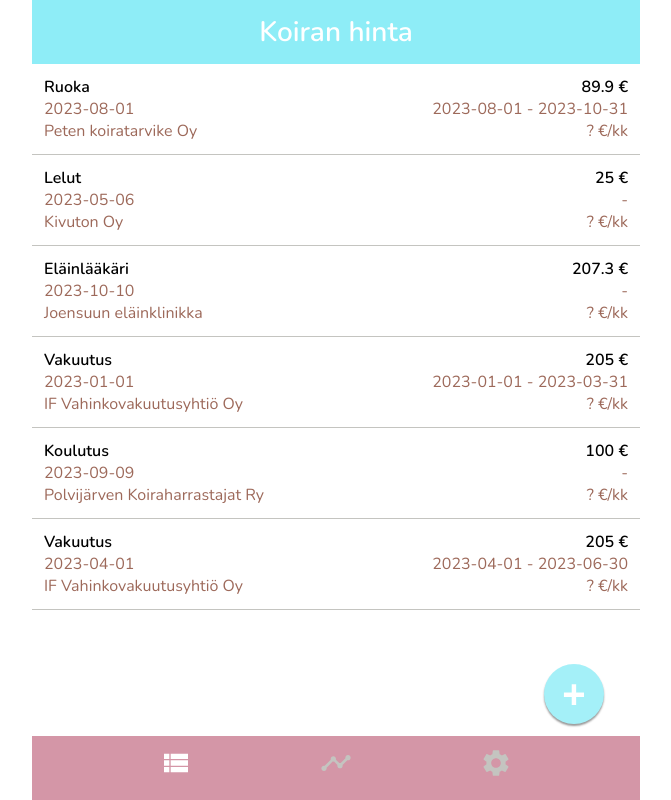
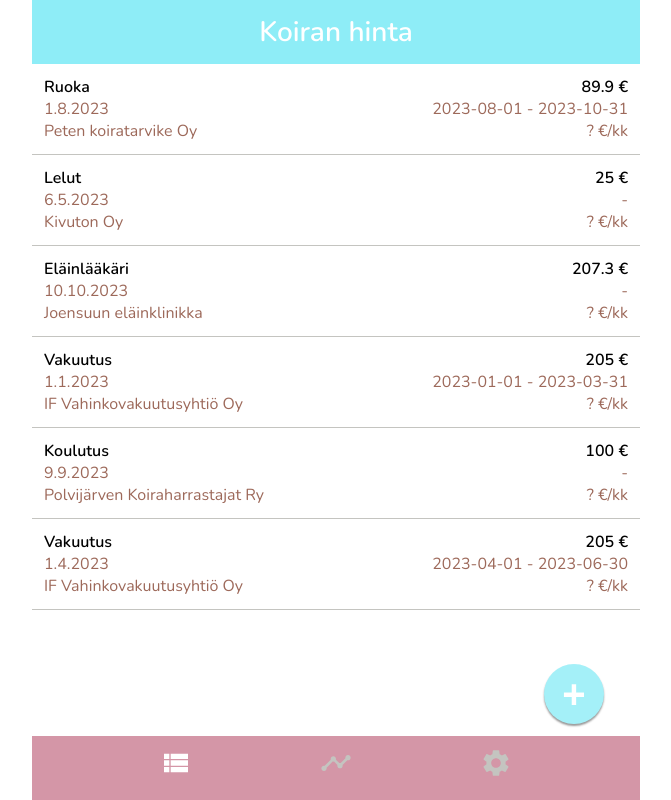
Before and after one commit to TiiaJau/koiran-hinta, a React (Vite) app: page / in a window 1280 px wide. Shown: the whole page, without its empty margins (304-975 px from the left). Built offline with nearby package versions, Linux system fonts and the light colour scheme.

Commit message:
lisää päivämäärämuotoilun Item-komponentille

```diff
--- a/src/components/Item/Item.jsx
+++ b/src/components/Item/Item.jsx
@@ -3,13 +3,15 @@ import styles from './Item.module.scss'
 
 function Item({data, ...props}) {
 
+  const locale = "fi-FI"
+  const paymentDate = new Date(data.paymentDate).toLocaleDateString(locale)
 
     return (
         <div className={styles.item}>
           <div className={styles.item_data}>
             <div className={styles.item_type}>{data.type}</div>
             <div className={styles.item_amount}>{data.amount} €</div>
-            <div className={styles.item_date}>{data.paymentDate}</div>
+            <div className={styles.item_date}>{paymentDate}</div>
             <div className={styles.item_timespan}>{data.periodStart} - {data.periodEnd}</div>
             <div className={styles.item_receiver}>{data.receiver}</div>
             <div className={styles.item_average}>? €/kk</div>
```
